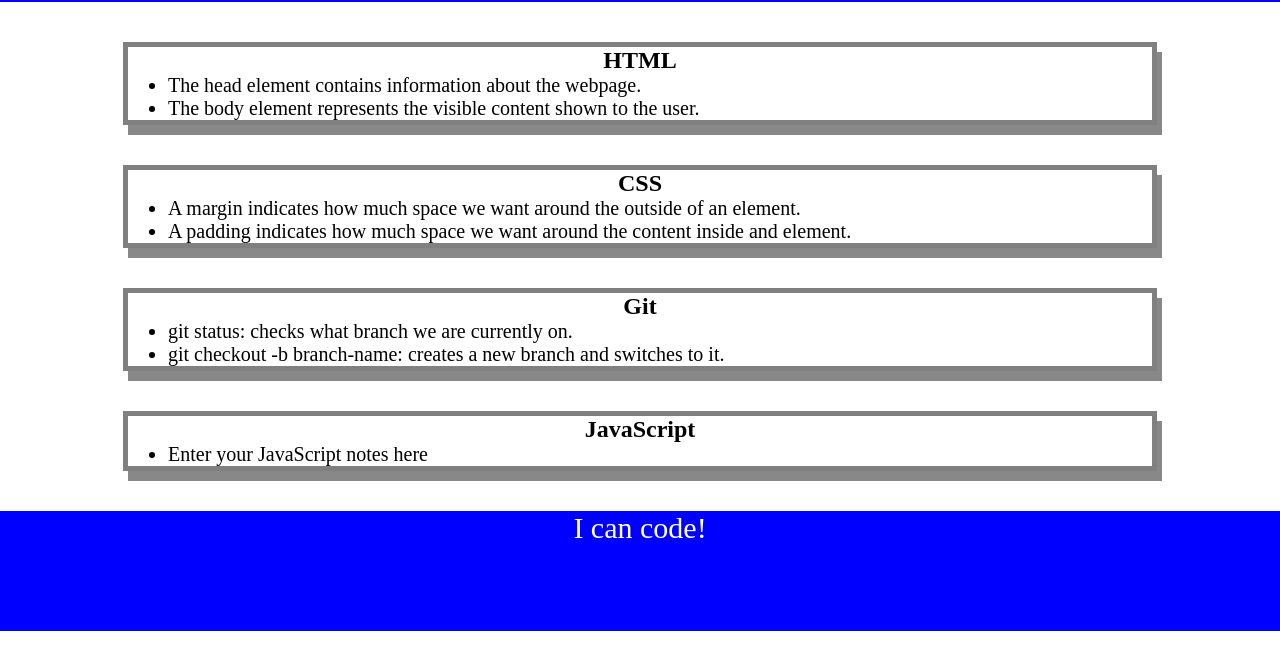
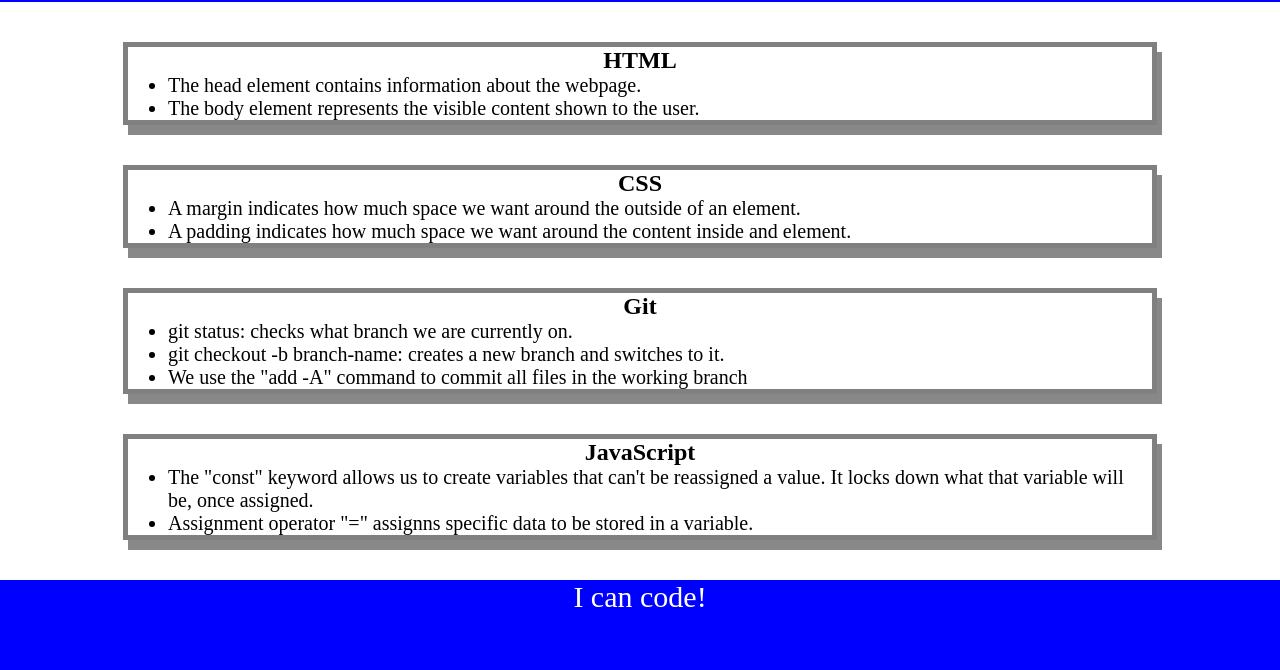
Before and after one commit to zaalk97/Prework-study-guide, a plain HTML site: page index.html in a window 1280 px wide. Shown: the part 118-788 px from the top of the page. Drawn offline with Linux system fonts and the light colour scheme.

Commit message:
updated README file

```diff
--- a/index.html
+++ b/index.html
@@ -36,6 +36,7 @@
         <ul>
         <li>git status: checks what branch we are currently on.</li>
         <li>git checkout -b branch-name: creates a new branch and switches to it.</li>
+        <li>We use the "add -A" command to commit all files in the working branch</li>
 
         </ul>
 
@@ -44,7 +45,8 @@
       <section class="card" id="javascript-section">
         <h2>JavaScript</h2>
         <ul>
-          <li>Enter your JavaScript notes here</li>
+          <li>The "const" keyword allows us to create variables that can't be reassigned a value. It locks down what that variable will be, once assigned.</li>
+          <li>Assignment operator "=" assignns specific data to be stored in a variable.</li>
         </ul>
 
       </section>
```
Also changed, not shown: 1 other file.
